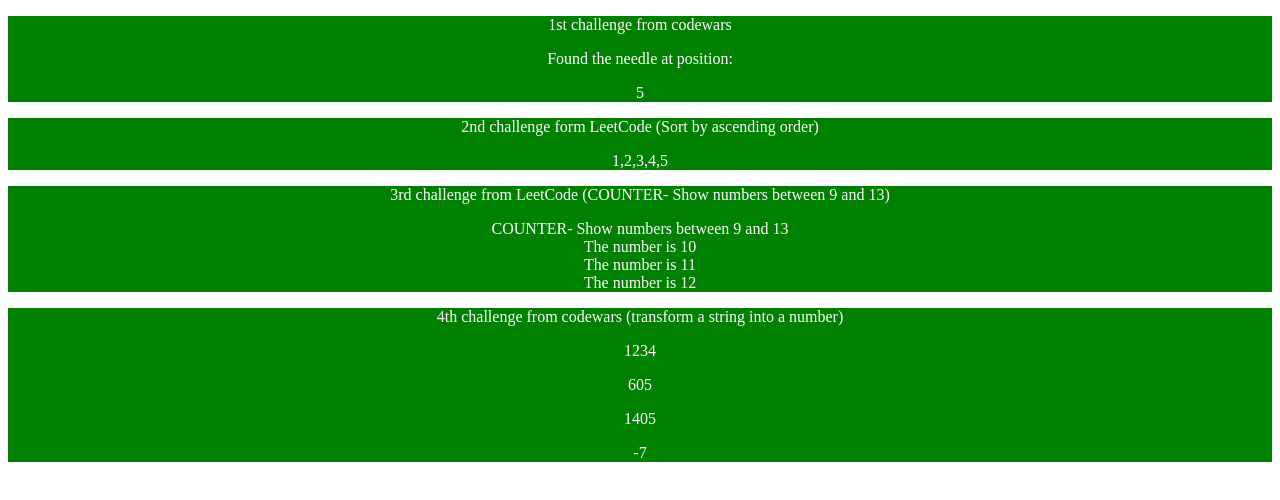
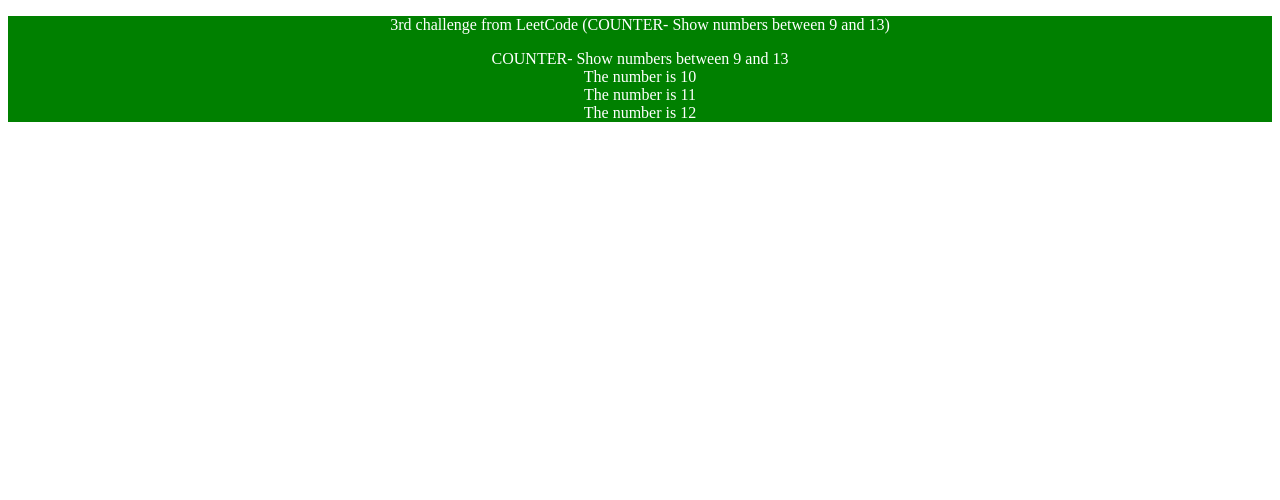
Before and after one commit to yelatviaw/counter, a plain HTML site: page index.html in a window 1280 px wide. Drawn offline with Linux system fonts and the light colour scheme.

Commit message:
Update index.html
All four assignments were packed in one index file. Now each has their own index file for GitHub link purpose and  submitting to the Codio platform for teachers to grade it.

```diff
--- a/index.html
+++ b/index.html
@@ -6,70 +6,11 @@
     <title>Project 13 Code challenge</title>
 </head>
 <body>
-
-    <!---------------------1st challenge from codewars-------------------->
-    <!-------------------------
-        Write a function findNeedle() that takes an array full of junk but containing one "needle"
-
-After your function finds the needle it should return a message (as a string) that says:
-
-"found the needle at position " plus the index it found the needle, so: --------->
-
-<div id="positionInArray" style= "color: white; background-color: green; text-align: center;" >
-
- <p>1st challenge from codewars</p>
-
-        <!-----use indexOf() method to show position of a specified value in an array--->
-
-        <p>Found the needle at position:</p>
-       <p id="needlePosition"></p>
-        <script>
-        const myArrayOne = ["hay", "junk", "hay", "hay", "moreJunk", "needle", "randomJunk"];
-        let index = myArrayOne.indexOf("needle");
-
-        document.getElementById("needlePosition").innerHTML = index;
-        </script>
-        <!-------------Second option----------------->
-        <script>
-
-            const myArray = ["hay", "junk", "hay", "hay", "moreJunk", "needle", "randomJunk"];
-
-            let indexOne;
-
-            function findNeedle() {
-                for (let i = 0; i < myArray.length; i++) {
-              if (myArray[i] === "needle") {
-                indexOne = "Found the needle at position:"  +i;
-              }
-            }
-            console.log(indexOne);
-            }
-
-        </script>
-
-        </div>
-
-<!------------------2nd challenge form LeetCode (Sort by ascending order)------------------------>
-<div id="ascendingOrder" style= "color: white; background-color: green; text-align: center;" >
- <p>2nd challenge form LeetCode (Sort by ascending order)</p>
-        <!---Using rray.sort() method to sort by ascending order---->
-
-        <p id="sortAscending"></p>
-
-        <script>
-        const numbers = [5, 4, 1, 2, 3];
-        numbers.sort(function(a, b){return a-b});
-        document.getElementById("sortAscending").innerHTML = numbers;
-        </script>
-        </div>
-
-    <!------------3rd challenge from LeetCode (COUNTER- Show numbers between 9 and 13)------------------->
+<!---------Challenge from LeetCode (COUNTER- Show numbers between 9 and 13)------------------->
 
 <div id="counter" style="color: white; background: green; text-align: center;">
     <p>3rd challenge from LeetCode (COUNTER- Show numbers between 9 and 13)</p>
-
-    <p id="showNumbers" style="color: white; background: green; text-align: center;"></p>
-
+   <p id="showNumbers" style="color: white; background: green; text-align: center;"></p>
 
 <script>
 let text = "COUNTER- Show numbers between 9 and 13" +"<br>";
@@ -77,54 +18,9 @@ let text = "COUNTER- Show numbers between 9 and 13" +"<br>";
 for (let n = 10; n < 13; n++) {
   text += "The number is " + n  +"<br>";
 }
-
 document.getElementById("showNumbers").innerHTML = text;
 </script>
 </div>
 
-    <!---------------4th challenge from codewars (transform a string into a number)------------------------->
-    <div id="stringIntoNumber" style= "color: white; background-color: green; text-align: center;" >
-    <p>4th challenge from codewars (transform a string into a number)</p>
-
-            <p id="example1"></p>
-
-            <script>
-            let num1 = "1234";
-            let text1 = num1.toString();
-
-            document.getElementById("example1").innerHTML = text1;
-            </script>
-            <p id="example2"></p>
-
-            <script>
-            let num2 = "605";
-            let text2 = num2.toString();
-
-            document.getElementById("example2").innerHTML = text2;
-            </script>
-            <p id="example3"></p>
-
-            <script>
-            let num3 = "1405";
-            let text3 = num3.toString();
-
-            document.getElementById("example3").innerHTML = text3;
-            </script>
-            <p id="example4"></p>
-
-            <script>
-            let num4 = "-7";
-            let text4 = num4.toString();
-
-            document.getElementById("example4").innerHTML = text4;
-            </script>
-            </div>
-
-
-
-
-
-
-
 </body>
 </html>
```
